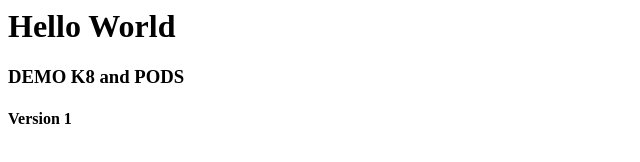
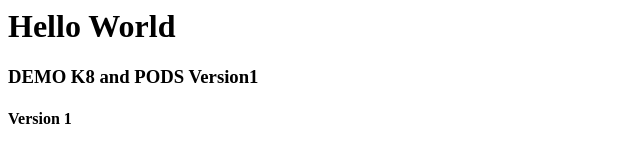
Before and after one commit to arunkumarbm/helloworld-k8-demo, a plain HTML site: page index.html in a window 1280 px wide. Shown: the full height of the page, 0-640 px from the left. Drawn offline with Linux system fonts and the light colour scheme.

Commit message:
Update index.html

```diff
--- a/index.html
+++ b/index.html
@@ -1,7 +1,7 @@
 <html>
 <body>
 <h1>Hello World</h1>
-<h3>DEMO K8 and PODS</h3>
+<h3>DEMO K8 and PODS Version1</h3>
 <h4> Version 1 </h4>
 </body>
 </html>
```
